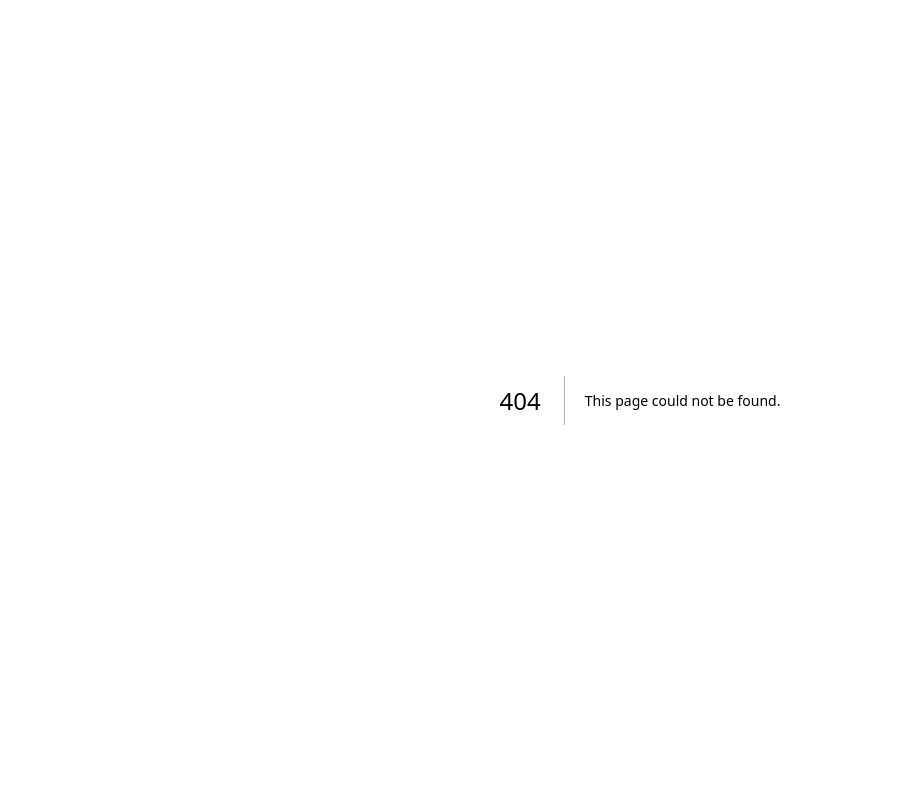
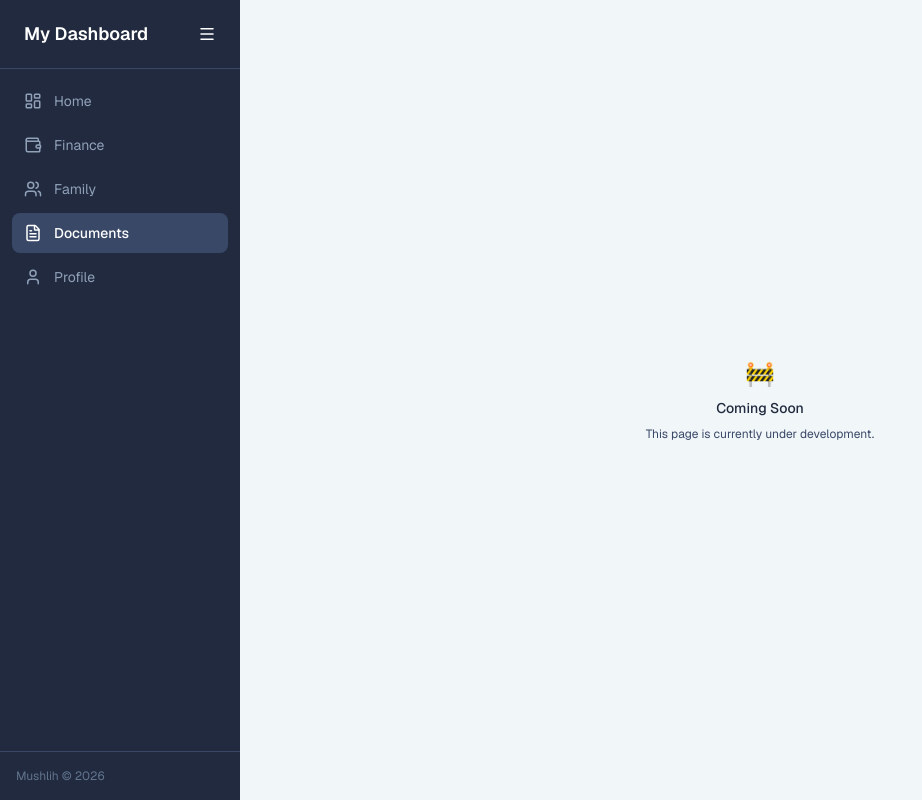
Before and after one commit to MushlihNur/my-dashboard, a Next.js app: page /documents in a window 1280 px wide. Before the commit this address had no page. Shown: the whole page, without its empty margins (0-922 px from the left). Built offline with nearby package versions, Linux system fonts and the light colour scheme.

Commit message:
feat: add placeholder for profile, family, & docs page

```diff
--- /dev/null
+++ b/src/app/(dashboard)/documents/page.tsx
@@ -0,0 +1,11 @@
+export default function DocumentsPage() {
+  return (
+    <div className="flex items-center justify-center h-full py-24">
+      <div className="text-center flex flex-col gap-2">
+        <p className="text-2xl">🚧</p>
+        <p className="text-sm font-medium text-c3">Coming Soon</p>
+        <p className="text-xs text-c2">This page is currently under development.</p>
+      </div>
+    </div>
+  )
+}
--- /dev/null
+++ b/src/app/(dashboard)/family/page.tsx
@@ -0,0 +1,11 @@
+export default function FamilyPage() {
+  return (
+    <div className="flex items-center justify-center h-full py-24">
+      <div className="text-center flex flex-col gap-2">
+        <p className="text-2xl">🚧</p>
+        <p className="text-sm font-medium text-c3">Coming Soon</p>
+        <p className="text-xs text-c2">This page is currently under development.</p>
+      </div>
+    </div>
+  )
+}
--- /dev/null
+++ b/src/app/(dashboard)/profile/page.tsx
@@ -0,0 +1,11 @@
+export default function ProfilePage() {
+  return (
+    <div className="flex items-center justify-center h-full py-24">
+      <div className="text-center flex flex-col gap-2">
+        <p className="text-2xl">🚧</p>
+        <p className="text-sm font-medium text-c3">Coming Soon</p>
+        <p className="text-xs text-c2">This page is currently under development.</p>
+      </div>
+    </div>
+  )
+}
```
